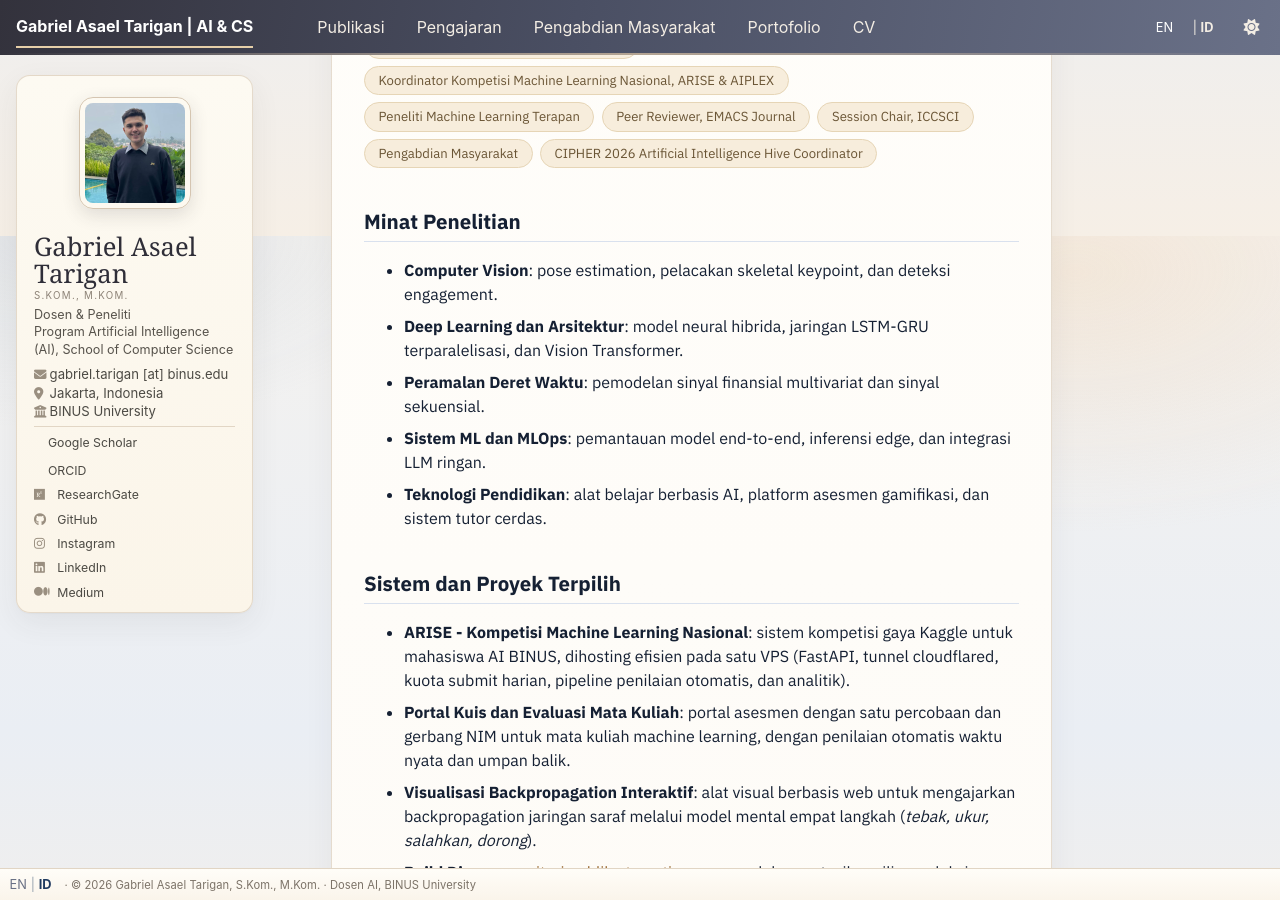
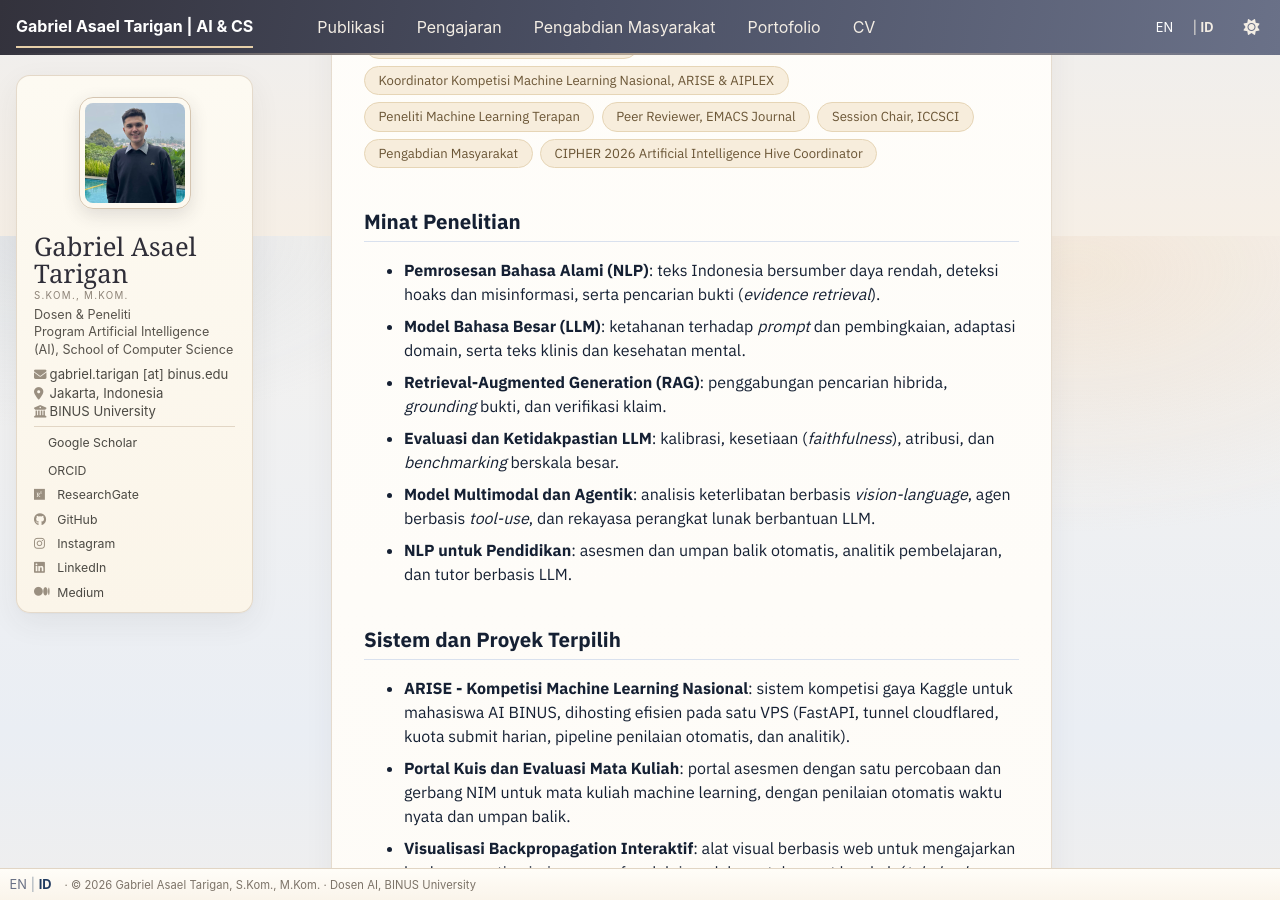
Before and after one commit to asaeltarigan/id, a Jekyll site: the page built from _pages/about.md, in a window 1280 px wide and 900 px high, scrolled down 664 px. Built offline with Jekyll 4.4.1, drawn with Linux system fonts in a browser that asks for light colours; some web fonts are replaced; a style sheet for code colours, icons or effects is not loaded.

Commit message:
Minat penelitian: fokus pada NLP dan LLM

```diff
--- a/_pages/about.md
+++ b/_pages/about.md
@@ -31,11 +31,12 @@ Sebelum saya bergabung sebagai dosen. Sebagai mahasiswa, saya terpilih untuk Ban
 
 ## Minat Penelitian
 
-* **Computer Vision**: pose estimation, pelacakan skeletal keypoint, dan deteksi engagement.
-* **Deep Learning dan Arsitektur**: model neural hibrida, jaringan LSTM-GRU terparalelisasi, dan Vision Transformer.
-* **Peramalan Deret Waktu**: pemodelan sinyal finansial multivariat dan sinyal sekuensial.
-* **Sistem ML dan MLOps**: pemantauan model end-to-end, inferensi edge, dan integrasi LLM ringan.
-* **Teknologi Pendidikan**: alat belajar berbasis AI, platform asesmen gamifikasi, dan sistem tutor cerdas.
+* **Pemrosesan Bahasa Alami (NLP)**: teks Indonesia bersumber daya rendah, deteksi hoaks dan misinformasi, serta pencarian bukti (*evidence retrieval*).
+* **Model Bahasa Besar (LLM)**: ketahanan terhadap *prompt* dan pembingkaian, adaptasi domain, serta teks klinis dan kesehatan mental.
+* **Retrieval-Augmented Generation (RAG)**: penggabungan pencarian hibrida, *grounding* bukti, dan verifikasi klaim.
+* **Evaluasi dan Ketidakpastian LLM**: kalibrasi, kesetiaan (*faithfulness*), atribusi, dan *benchmarking* berskala besar.
+* **Model Multimodal dan Agentik**: analisis keterlibatan berbasis *vision-language*, agen berbasis *tool-use*, dan rekayasa perangkat lunak berbantuan LLM.
+* **NLP untuk Pendidikan**: asesmen dan umpan balik otomatis, analitik pembelajaran, dan tutor berbasis LLM.
 
 ## Sistem dan Proyek Terpilih
 
```
